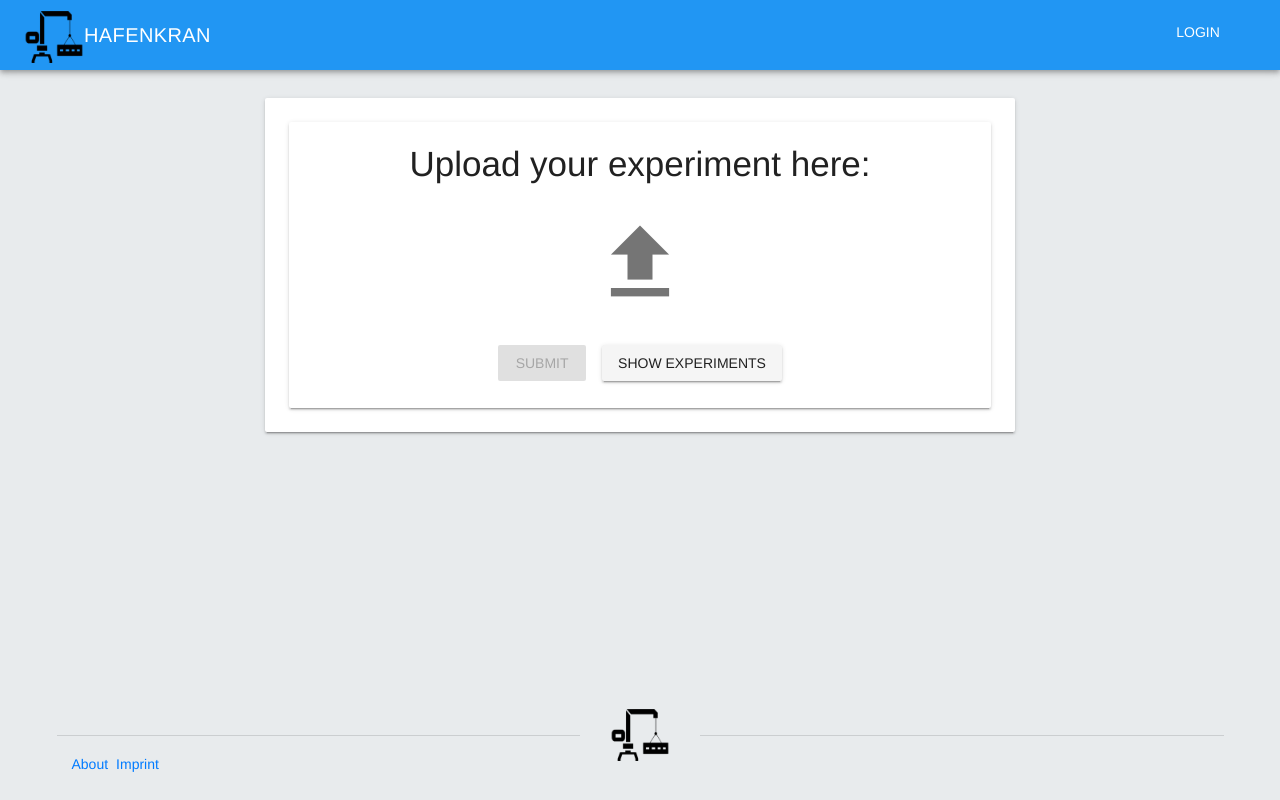
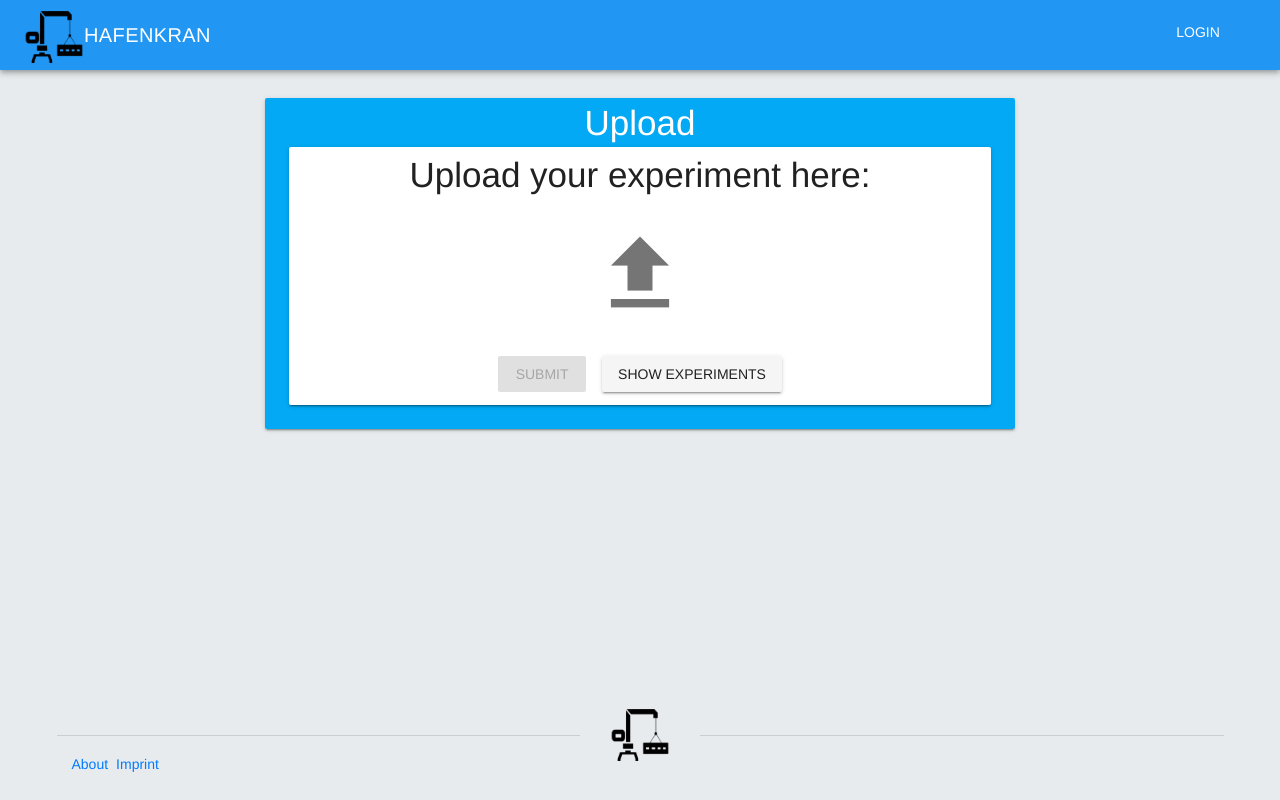
Before and after one commit to cormensratio/hafenkran-client, a Vue app: page /newexperiment in a window 1280 px wide. Built offline with nearby package versions, Linux system fonts and the light colour scheme.

Commit message:
EPDS02-159 fixed MR comments

```diff
--- a/src/components/baseComponents/FileUpload.vue
+++ b/src/components/baseComponents/FileUpload.vue
@@ -1,7 +1,7 @@
 <template slot="body">
   <div class="container">
     <v-hover v-slot:default="{ hover }">
-      <v-card :elevation="hover ? 12 : 2" id="uploadcard">
+      <v-card :elevation="hover ? 12 : 2" class="p-2">
         <div class="input-group mb-3">
           <div class="input-group-prepend m-auto">
             <label><p class="h1">Upload your experiment here:</p><br>
@@ -85,7 +85,4 @@ export default {
 </script>
 
 <style scoped>
-  #uploadcard {
-    padding: 3%;
-  }
 </style>
--- a/src/components/views/ExperimentListPage.vue
+++ b/src/components/views/ExperimentListPage.vue
@@ -24,16 +24,7 @@
                 <tr @click="toggleDetails(props.item)">
                   <td class="text-xs-left">{{ props.item.name }}</td>
                   <td class="text-xs-left">{{ getTimeStamp(props.item.createdAt)}}</td>
-                    <td v-if="props.item.size < 1000"
-                        class="text-xs-left">{{ props.item.size }} Byte
-                    </td>
-                    <td v-else-if="props.item.size < 1000000"
-                        class="text-xs-left">{{ (props.item.size-(props.item.size%100))/1000 }}
-                      Kilobyte
-                    </td>
-                    <td v-else-if="props.item.size < 1000000000" class="text-xs-left">
-                      {{ (props.item.size-(props.item.size%100000))/1000000 }} Megabyte
-                    </td>
+                  <td class="text-xs-left">{{ props.item.size }} Byte</td>
                 </tr>
               </template>
               <template v-slot:footer>
@@ -41,12 +32,11 @@
                   v-model="menu" offset-y :close-on-content-click="false"
                   transition="scroll-x-transition" attach="">
                   <template v-slot:activator="{ on }">
-                      <v-divider></v-divider>
-                      <v-btn color="blue" dark v-on="on" class="float-left" id="addExperiButton">
+                    <v-btn color="blue" dark v-on="on" class="float-left mb-2">
                       Add Experiment
                     </v-btn>
                   </template>
-                    <v-card >
+                  <v-card>
                     <file-upload></file-upload>
                   </v-card>
                 </v-menu>
@@ -68,6 +58,7 @@
 </template>
 
 <script>
+import { isNil } from 'lodash';
 import { mapActions, mapGetters } from 'vuex';
 import BasePage from '../baseComponents/BasePage';
 import { timeStampMixin } from '../../mixins/TimeStamp';
@@ -103,6 +94,14 @@ export default {
   },
   methods: {
     ...mapActions(['fetchExperiments', 'fetchExecutionsByExperimentId']),
+    async showExecutions(experiment) {
+      const experimentId = experiment.id;
+
+      if (!isNil(experimentId)) {
+        await this.fetchExecutionsByExperimentId(experimentId);
+        this.$router.push('/executionlist');
+      }
+    },
     closeDetails() {
       this.showDetails = false;
     },
@@ -118,8 +117,4 @@ export default {
 </script>
 
 <style scoped>
-  #addExperiButton {
-    margin-top: 0px;
-    margin-bottom: 15px;
-  }
 </style>
--- a/src/components/views/NewExperimentPage.vue
+++ b/src/components/views/NewExperimentPage.vue
@@ -3,8 +3,11 @@
     <template slot="body">
       <v-container>
         <v-layout>
-          <v-card class="mx-auto" width="750">
-            <file-upload>
+          <v-card class="mx-auto light-blue" width="750">
+            <v-card-title class="m-1 white--text justify-center h1 p-0" >
+              Upload
+            </v-card-title>
+            <file-upload class="pt-0">
               <template slot="button">
                 <v-btn :to="'/experimentlist'">Show Experiments</v-btn>
               </template>
```
Lines whose indentation alone changed are shown as unchanged.
